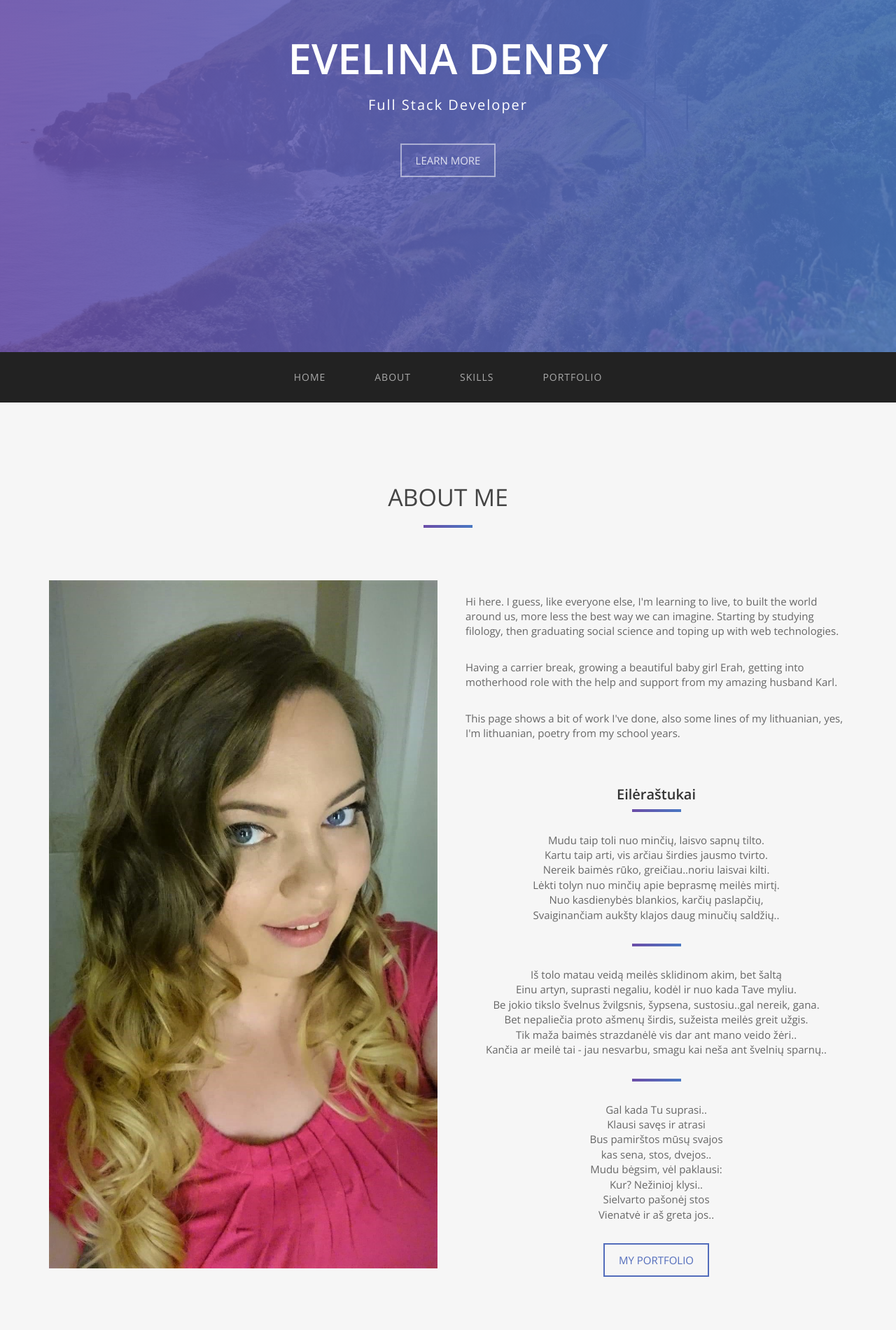
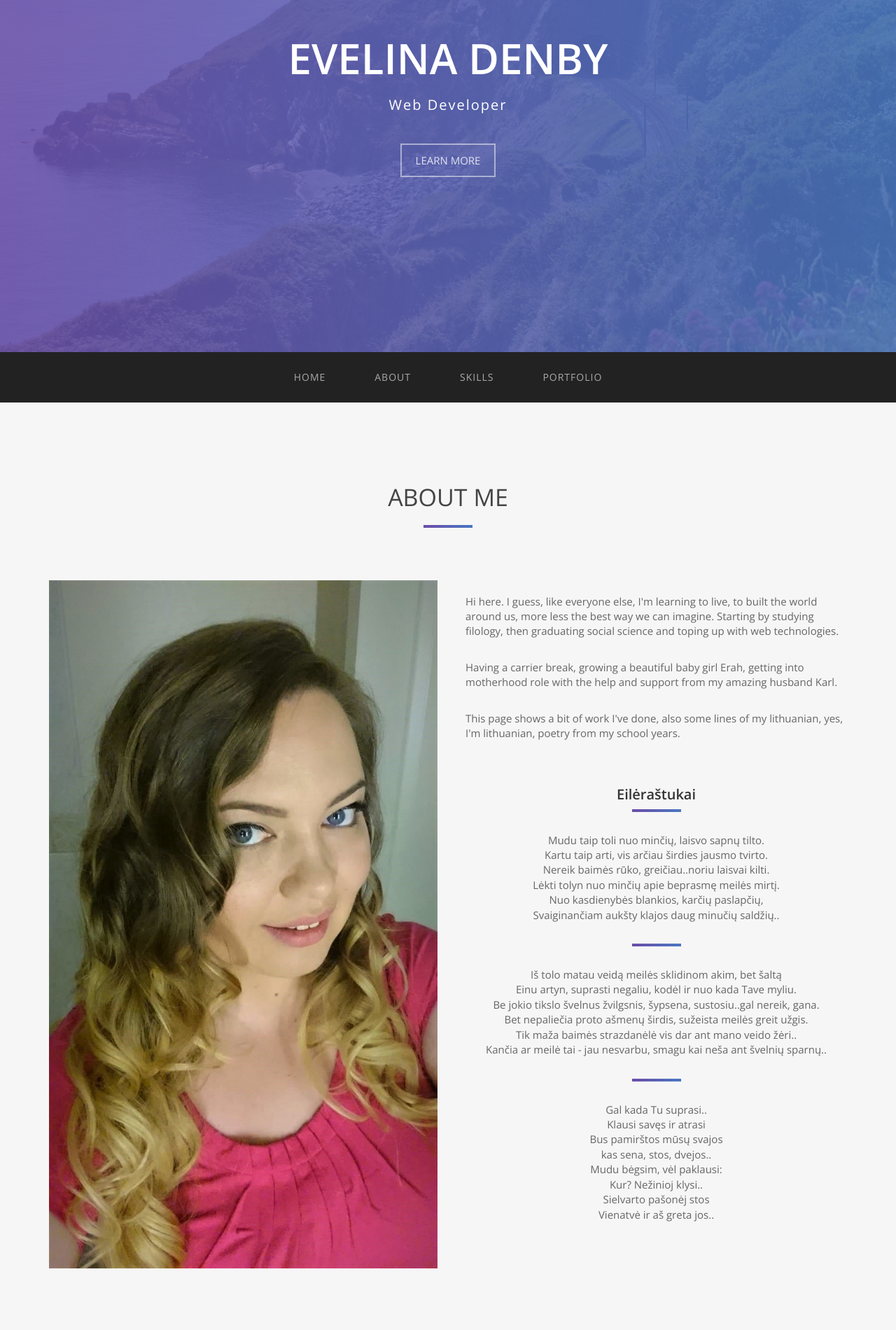
Before and after one commit to Jureva/Pebbles, a plain HTML site: page index.html in a window 1280 px wide. Shown: the part 220-2120 px from the top of the page at 70% size. Drawn offline with nearby package versions, Linux system fonts and the light colour scheme.

Commit message:
clean up

```diff
--- a/index.html
+++ b/index.html
@@ -24,7 +24,7 @@
 <link rel="stylesheet" type="text/css" href="css/prettyPhoto.css">
 <link href='http://fonts.googleapis.com/css?family=Lato:400,700,900,300' rel='stylesheet' type='text/css'>
 <link href='http://fonts.googleapis.com/css?family=Open+Sans:400,700,800,600,300' rel='stylesheet' type='text/css'>
-<script type="text/javascript" src="js/modernizr.custom.js"></script>
+
 
 <!-- HTML5 shim and Respond.js for IE8 support of HTML5 elements and media queries -->
 <!-- WARNING: Respond.js doesn't work if you view the page via file:// -->
@@ -43,7 +43,7 @@
         <div class="row">
           <div class="intro-text">
             <h1>Evelina Denby</h1>
-            <p>Full Stack Developer</p>
+            <p>Web Developer</p>
             <a href="#about" class="btn btn-default btn-lg page-scroll">Learn More</a> </div>
         </div>
       </div>
@@ -120,7 +120,7 @@
             <br>Sielvarto pašonėj stos
             <br>Vienatvė ir aš greta jos..
           </p>
-          <a href="#portfolio" class="btn btn-primary btn-lg page-scroll">My Portfolio</a> </div>
+          <!--a href="#portfolio" class="btn btn-primary btn-lg page-scroll">My Portfolio</a--> </div>
       </div>
     </div>
   </div>
```
Also changed, not shown: img/intro-bg.jpg (renamed from img/intro-bg.JPG).
